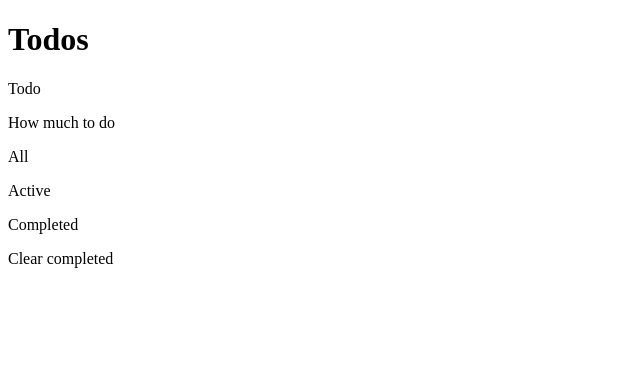
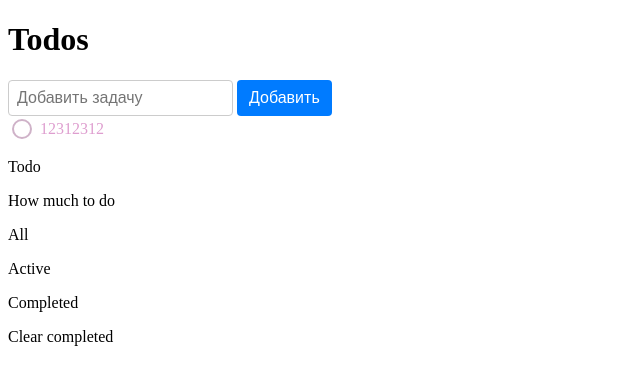
Before and after one commit to Whyareyouu/todolist, a React (Create React App) app: page / in a window 1280 px wide. Shown: the top 384 px of the page, without its empty margins (0-640 px from the left). Built offline with nearby package versions, Linux system fonts and the light colour scheme.

Commit message:
add todos and todo component, change input

```diff
--- a/package.json
+++ b/package.json
@@ -10,6 +10,7 @@
     "@types/node": "^16.18.35",
     "@types/react": "^18.2.10",
     "@types/react-dom": "^18.2.4",
+    "@types/styled-components": "^5.1.26",
     "react": "^18.2.0",
     "react-dom": "^18.2.0",
     "react-scripts": "5.0.1",
--- a/src/App.tsx
+++ b/src/App.tsx
@@ -1,9 +1,20 @@
 import React from 'react';
+import Todo from "./Components/Todo/Todo";
+import Input from "./Components/Input/Input";
+import useTodoDispatch from "./hooks/useTodoDispatch";
+import {ActionPoints} from "./context/reducer/enums";
+import {ITodo} from "./context/reducer/Todo.interface";
 
 function App() {
+    const dispatch = useTodoDispatch()
+    const onAddTodo = (todo: ITodo) => {
+        dispatch({type: ActionPoints.ADD, payload: todo})
+    }
     return (
         <div className="App">
             <h1>Todos</h1>
+            <Input onAddTodo={onAddTodo} placeholder='Добавить задачу' />
+            <Todo text='12312312' completed={false} onToggle={()=> console.log("123")} />
             <div>
                 <p>Todo</p>
             </div>
--- a/src/Components/Input/Input.tsx
+++ b/src/Components/Input/Input.tsx
@@ -1,8 +1,9 @@
 import React, {ChangeEvent, DetailedHTMLProps, InputHTMLAttributes, useState} from 'react'
 import {Button, InputField, InputWrapper} from "./Input.styles";
+import {ITodo} from "../../context/reducer/Todo.interface";
 
 interface InputProps extends DetailedHTMLProps<InputHTMLAttributes<HTMLInputElement>, HTMLInputElement>{
-    onAddTodo: (todo: string) => void
+    onAddTodo: (todo: ITodo) => void
 }
 
 const Input = ({ placeholder, onAddTodo }: InputProps): React.JSX.Element => {
@@ -13,13 +14,13 @@ const Input = ({ placeholder, onAddTodo }: InputProps): React.JSX.Element => {
 
     const handleKeyDown = (event: React.KeyboardEvent<HTMLInputElement>) => {
         if (event.key === 'Enter') {
-            onAddTodo(inputValue);
+            onAddTodo({id: Math.floor(Math.random() * 1000000), text: inputValue, completed: false})
             setInputValue('')
         }
     };
 
     const handleAddTodo = () => {
-        onAddTodo(inputValue);
+        onAddTodo({id: Math.floor(Math.random() * 1000000), text: inputValue, completed: false})
         setInputValue('')
     }
 
--- /dev/null
+++ b/src/Components/Todo/Todo.style.ts
@@ -0,0 +1,33 @@
+import styled from 'styled-components';
+
+type TodoTextProps = {
+    completed: boolean;
+}
+
+export const TodoWrapper = styled.div`
+  display: flex;
+  align-items: center;
+  margin-bottom: 8px;
+`;
+
+export const TodoCheckbox = styled.input`
+  margin-right: 8px;
+  appearance: none;
+  width: 20px;
+  height: 20px;
+  border: 2px solid #cfb2c8;
+  border-radius: 50%;
+  cursor: pointer;
+  outline: none;
+
+  &:checked {
+    background-color: #555;
+  }
+`;
+
+export const TodoText = styled.span<TodoTextProps>`
+  flex: 1;
+  font-size: 16px;
+  color: #de9ecf;
+  ${(props) => props.completed && 'text-decoration: line-through;'}
+`;
--- /dev/null
+++ b/src/Components/Todo/Todo.tsx
@@ -0,0 +1,24 @@
+import React from 'react';
+import {TodoCheckbox, TodoText, TodoWrapper} from "./Todo.style";
+
+
+type TodoProps = {
+    text: string;
+    completed: boolean;
+    onToggle: () => void
+}
+
+const Todo = ({ text, completed, onToggle}: TodoProps): React.JSX.Element => {
+    return (
+        <TodoWrapper>
+            <TodoCheckbox
+                type="checkbox"
+                checked={completed}
+                onChange={onToggle}
+            />
+            <TodoText completed={completed}>{text}</TodoText>
+        </TodoWrapper>
+    );
+};
+
+export default Todo;
--- a/src/context/reducer/Todo.interface.ts
+++ b/src/context/reducer/Todo.interface.ts
@@ -1,6 +1,6 @@
 export interface ITodo {
     id: number;
-    task_name: string;
+    text: string;
     completed: boolean;
 }
 export interface ITodos {
--- /dev/null
+++ b/src/hooks/useTodoDispatch.ts
@@ -0,0 +1,14 @@
+import React from 'react';
+import {TodoListDispatchContext} from "../context/context";
+
+function useTodoDispatch() {
+    const context = React.useContext(TodoListDispatchContext);
+    if (context === undefined) {
+        throw new Error(
+            'useTodoDispatch must be used within a TodoListDispatchContext'
+        );
+    }
+    return context;
+}
+
+export default useTodoDispatch;
```
Also changed, not shown: src/Components/Todos/Todos.styles.ts (added, +7 -0 lines), src/Components/Todos/Todos.tsx (added, +17 -0 lines), src/hooks/useTodoState.ts (added, +12 -0 lines), 1 other file (tests, documents, lock files or other folders).
